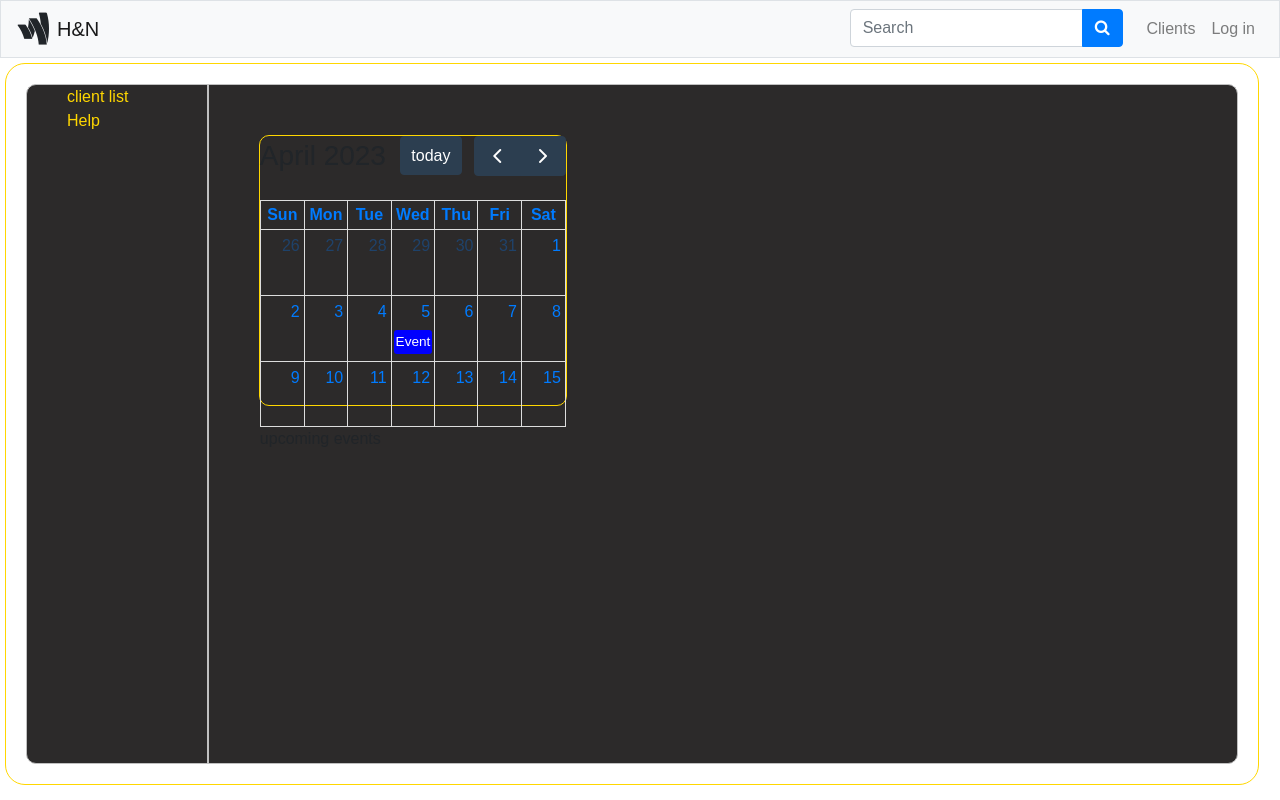
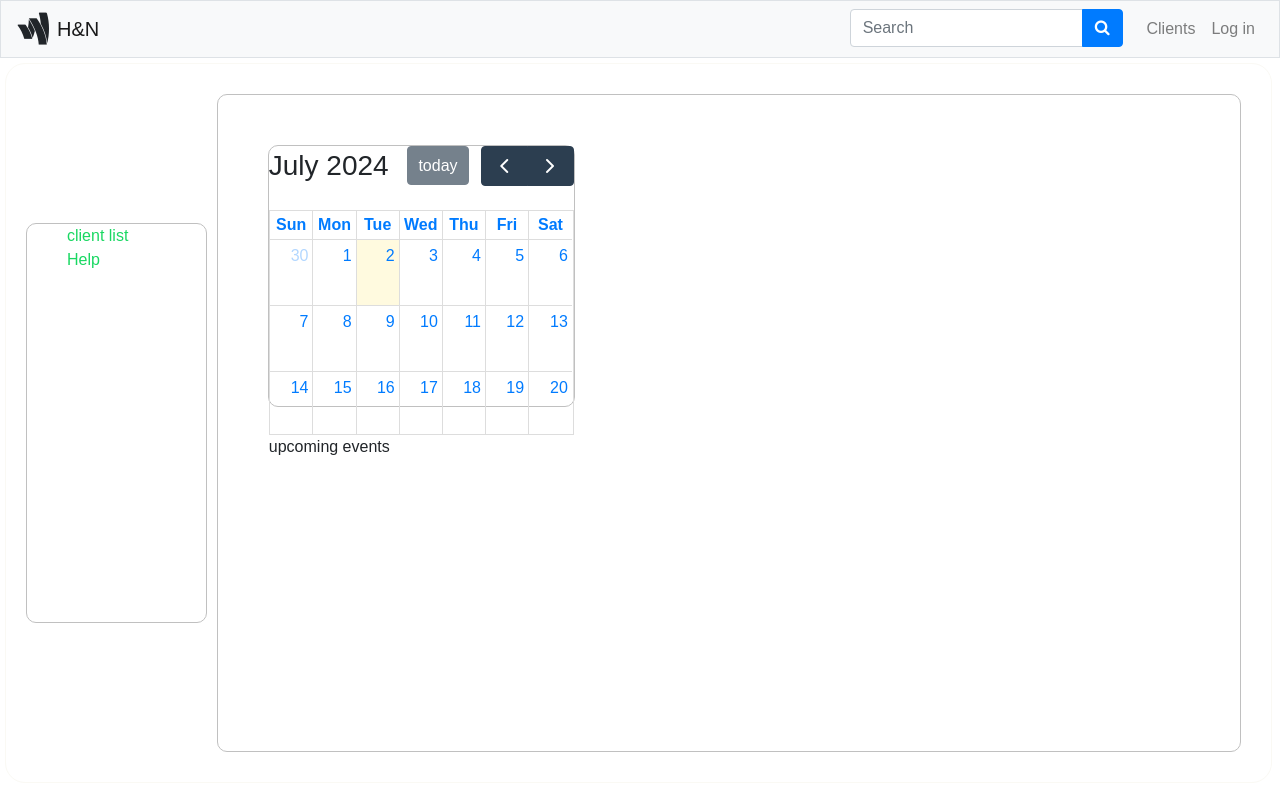
Before and after one commit to imageAfrika/H-N_vms, a Django app: page /users/home/ in a window 1280 px wide. Run offline with Django 3.2, Linux system fonts and the light colour scheme; lists and menus that the app fills with data are empty; some libraries are stand-ins or nearby versions.

Commit message:
Initial commit

```diff
--- a/static/HN_vms/css/index.css
+++ b/static/HN_vms/css/index.css
@@ -1,39 +1,23 @@
-:root{
-    --main-color:gold;
-    --background-color: black;
-    --background-secondary:silver;
-
-    /* theme-dark
-        --background-color: #333;
-        --main-color: #ffd700; /* Gold */
-        /* --background-secondary: #666; Dark grey */
-
-        /* theme-light  */
-        /* --background-color: white;
-        --main-color: gold;
-        --background-secondary: silver; */
-
-}
-
 *body{
     background-color: black;
 }
 .landing_page{
     display: flex;
     margin: 5px;
-    border: 1px solid gold;
+    border: 1px solid rgb(250, 249, 244);
     border-radius: 20px;
     padding: 20px;
-    width: 98%;
-    height: 90%;
+    width: 99vw;
+    height: 90vh;
+    background-color: white;
 }
 .nav_header{
     width: 15%;
-    height: 85vh;
+    height: 50vh;
     border: 1px solid silver;
-    background-color:rgb(44, 42, 42);
-    margin: 15px,15px;
-    border-radius: 10px 0px 0px 10px;
+    background-color:white;
+    margin: auto;
+    border-radius: 10px 10px 10px 10px;
 
 
 }
@@ -42,21 +26,22 @@
 }
 .upcoming_appointments li{
     list-style: none;
-    color: gold;
+    color: rgb(25, 216, 98);
 }
 .main_dashboard{
     width: 85%;
     /* height: 90vh; */
     border: 1px solid silver;
-    background-color:rgb(44, 42, 42);
+    background-color:white;
     margin-left: 0px;
-    border-radius:0px 10px 10px 0px ;
+    border-radius:10px 10px 10px 10px ;
+    margin: 10px;
 
 }
 .events_tab{
     width: 30%;
     height: 40%;
-    border: 1px solid gold;
+    border: 1px solid silver;
     margin: 50px;
     border-radius: 10px;
 }
--- a/users/templates/users/base.html
+++ b/users/templates/users/base.html
@@ -12,6 +12,8 @@
     <link rel="stylesheet" href="{% static 'HN_vms/css/base.css' %}">
     <link rel="stylesheet" href="{% static 'HN_vms/css/login.css' %}">
     <link rel="stylesheet" href="{% static 'HN_vms/css/index.css' %}">
+    <link href='https://cdn.jsdelivr.net/npm/fullcalendar@5/main.min.css' rel='stylesheet' />
+    <script src='https://cdn.jsdelivr.net/npm/fullcalendar@5/main.min.js'></script>
     <link href='https://cdn.jsdelivr.net/npm/fullcalendar@5/main.min.css' rel='stylesheet' />
     <script src='https://cdn.jsdelivr.net/npm/fullcalendar@5/main.min.js'></script>
 
@@ -85,7 +87,7 @@
 </main>
 
 
-<script>
+<!-- <script>
   document.addEventListener('DOMContentLoaded', function() {
       var calendarEl = document.getElementById('calendar');
       var calendar = new FullCalendar.Calendar(calendarEl, {
@@ -100,7 +102,7 @@
         var calendarEl = document.getElementById('calendar');
         var calendar = new FullCalendar.Calendar(calendarEl, {
             initialView: 'dayGridMonth',
-            initialDate: '2023-04-01', // Set the initial date to April 1st, 2023
+            initialDate: '2024-04-01', // Set the initial date to April 1st, 2023
             editable: true, // Allows users to edit events
             selectable: true, // Enables users to click and drag to create new events
             events: [
@@ -110,7 +112,7 @@
                     start: '2023-04-05T09:00:00',
                     end: '2023-04-06T17:00:00',
                     allDay: true,
-                    backgroundColor: 'blue',
+                    backgroundColor: 'gold',
                     borderColor: 'transparent'
                 },
                 // More events...
@@ -119,7 +121,7 @@
         });
         calendar.render();
     });
-    </script>
+    </script> -->
 
 </body>
 </html>
--- a/users/templates/users/index.html
+++ b/users/templates/users/index.html
@@ -33,7 +33,21 @@
         </div>
         <div class="main_dashboard">
             <div class="events_tab">
-                <div id="calendar">
+                <div id='calendar'>
+
+
+
+                    <script>
+                        document.addEventListener('DOMContentLoaded', function() {
+                        var calendarEl = document.getElementById('calendar');
+                        var calendar = new FullCalendar.Calendar(calendarEl, {
+                            initialView: 'dayGridMonth',
+                            // Other configurations go here
+                        });
+                        calendar.render();
+                    });
+                    </script>
+                </div>
                     upcoming events
                 </div>
         </div>
```
Also changed, not shown: db.sqlite3. Lines whose indentation alone changed are shown as unchanged.
